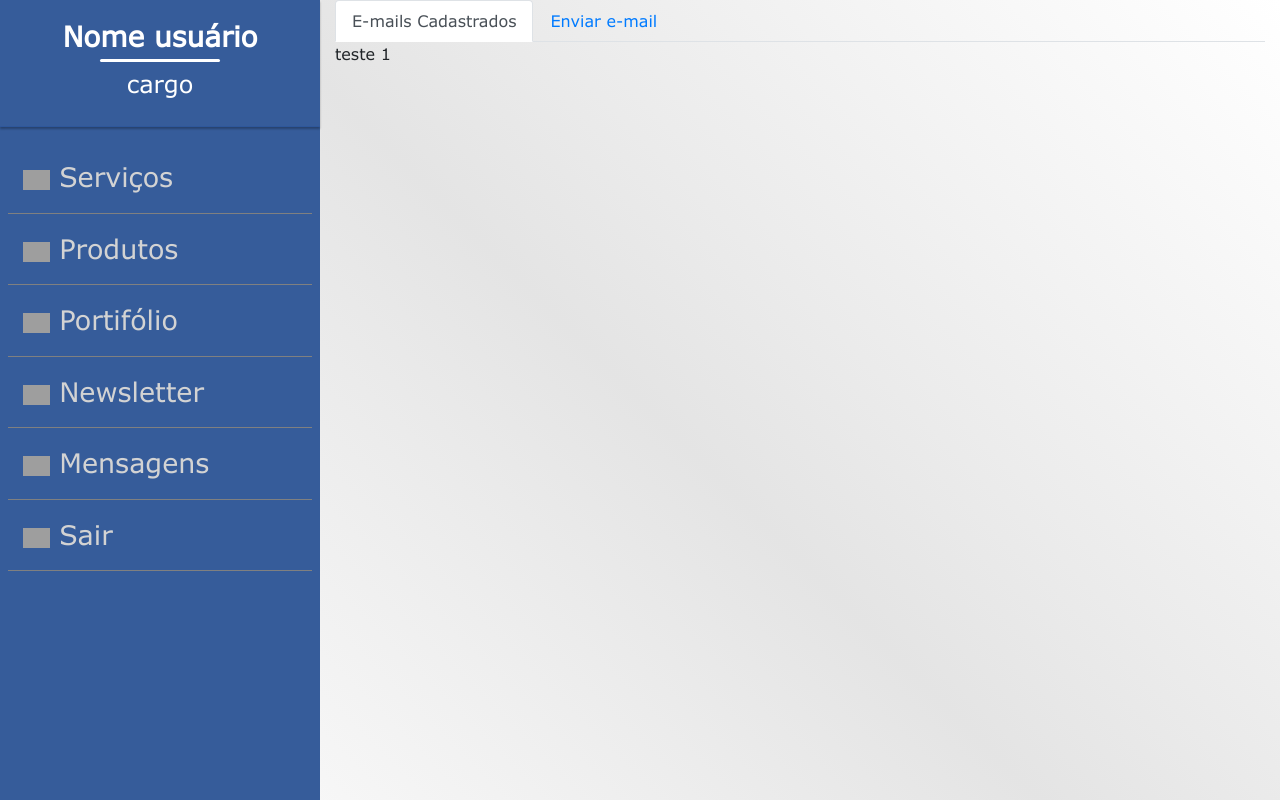
After one commit to marcoaraujoneves/TemplateTMF, a PHP site: page /sistema/gerenciador.php in a window 1280 px wide. The commit adds this page. Run offline with PHP 8.4, Linux system fonts and the light colour scheme; grey boxes are pictures that could not be loaded.

Commit message:
Inclusão da base do sistema

```diff
--- /dev/null
+++ b/css/Sistema.css
@@ -0,0 +1,129 @@
+/*--------------------------------------------------------------------*/
+/*------------------------ Layout ------------------------------------*/
+body,html{
+    width: 100%;
+    height: 100%;
+}
+
+/*----- Tela de Login -----*/
+body{
+    margin: 0 auto;
+    position: relative;
+    overflow-x: hidden;
+    background:linear-gradient(45deg,white,rgba(211, 211, 211, 0.61),white);
+}
+
+#cardLogin{
+    width: 450px;
+    height: 450px;
+    margin: 8% auto;
+    background-color: #365C9A;
+    box-sizing: border-box;
+    border-radius: 15px;
+    box-shadow: 3px 5px 7px rgb(163, 162, 162);
+
+}
+
+#cardLogin form{
+    width: 80%;
+    margin: auto auto;
+}
+
+#cardLogin form img{
+    width: 60%;
+    margin: auto;
+}
+
+/*----- Gerenciador -----*/
+#menu-lateral{
+    height: 100%;
+    position: absolute;
+    padding-right: 0px;
+    padding-left: 0px;
+    top:0;
+    bottom: 0;
+    left: 0;
+    background-color: #365C9A;
+}
+
+#painelSistema{
+    height: 100%;
+    position: absolute;
+    top:0;
+    bottom: 0;
+    right: 0;
+}
+
+#usuarioSistema{
+    width: 100%;
+    padding-top: 20px;
+    padding-bottom: 20px;
+    text-align: center;
+    border-bottom: 1px groove rgb(46, 87, 155);
+    box-shadow: 0px 2px 2px rgba(0, 0, 0, 0.288);
+}
+
+#menuSistema{
+    padding-top: 15px;
+    width: 100%;
+
+}
+
+#menuSistema ul{
+    padding: 0px;
+}
+
+.itemMenuSistema{
+    width: 95%;
+    margin: 0 auto;
+    padding: 15px;
+    color: lightgray;
+    border-bottom: 1px groove gray;
+    transition: padding-left 0.5s ease 0s, text-shadow 0.5s ease 0s, border-bottom 0.5s ease 0s;
+}
+
+.itemMenuSistema:hover{
+    padding-left: 25px;
+    text-shadow: 2px 2px 2px black;
+    border-bottom: 1px groove lightgray;
+    cursor: pointer;
+}
+
+.itemMenuSistema img{
+    height: 20px;
+}
+
+/*--------------------------------------------------------------------*/
+/*------------------------ Tipografia --------------------------------*/
+@font-face {
+    font-family: Verdana4;
+    src:url(Fontes/verdana.ttf);
+}
+
+*{
+    font-family: Verdana4, Arial, sans-serif;
+}
+
+#usuarioSistema h3{
+    color: white;
+    font-weight: 800;
+}
+
+#usuarioSistema h3::after{
+    margin: 5px auto;
+    height: 3px;
+    width: 120px;
+    content: "";
+    display: block;
+    background-color: white;
+    border-radius: 6px;
+}
+
+#usuarioSistema h4{
+    color: white;
+    font-weight: 500;
+}
+
+.itemMenuSistema{
+    font-size: 27px;
+}
--- a/css/main.css
+++ b/css/main.css
@@ -46,6 +46,13 @@
     box-shadow: 3px 5px 6px rgba(54, 92, 154, 0.514);
 }
 
+.btnForm{
+    padding: 5px;
+    color: #365C9A;
+    font-weight: 600;
+    background-color: rgb(230, 230, 230);
+    border-radius: 6px;
+}
 
 #container-mapa{
     position: absolute;
--- /dev/null
+++ b/sistema/gerenciador.php
@@ -0,0 +1,84 @@
+<!DOCTYPE html>
+<html>
+    <head>
+        <meta charset="utf-8" />
+        <meta http-equiv="X-UA-Compatible" content="IE=edge">
+        <meta name="viewport" content="width=device-width, initial-scale=1">
+        <!-- HTML5 shim and Respond.js for IE8 support of HTML5 elements and media queries -->
+        <!-- WARNING: Respond.js doesn't work if you view the page via file:// -->
+        <!--[if lt IE 9]>
+        <script src="https://oss.maxcdn.com/html5shiv/3.7.3/html5shiv.min.js"></script>
+        <script src="https://oss.maxcdn.com/respond/1.4.2/respond.min.js"></script>
+        <![endif]-->
+
+        <link rel="stylesheet" href="../css/normalize.css">
+        <link rel="stylesheet" href="../css/Sistema.css">
+        <link rel="stylesheet" href="../css/main.css">
+        <link rel="stylesheet" href="../bootstrap/css/bootstrap.min.css">
+
+        <title> Sistema de Gerenciamento | TMF </title>
+
+    </head>
+    <body>
+        <div class="container-fluid">
+            <div class="row">
+                <div class="col-md-3" id="menu-lateral">
+                    <div id="usuarioSistema">
+                        <h3> Nome usuário </h3>
+                        <h4> cargo </h4>
+                    </div>
+
+                    <div id="menuSistema">
+                        <ul type="none">
+                            <li class="itemMenuSistema">
+                                <img src="../img/location.png">
+                                Serviços
+                            </li>
+                            <li class="itemMenuSistema">
+                                <img src="../img/location.png">
+                                Produtos
+                            </li>
+                            <li class="itemMenuSistema">
+                                <img src="../img/location.png">
+                                Portifólio
+                            </li>
+                            <li class="itemMenuSistema">
+                                <img src="../img/location.png">
+                                Newsletter
+                            </li>
+                            <li class="itemMenuSistema">
+                                <img src="../img/location.png">
+                                Mensagens
+                            </li>
+                            <li class="itemMenuSistema">
+                                <img src="../img/location.png">
+                                Sair
+                            </li>
+
+                        </ul>
+                    </div>
+                </div>
+
+                <div class="col-md-9" id="painelSistema">
+                    <ul class="nav nav-tabs" role="tablist">
+                        <li class="nav-item"><a class="nav-link active" href="#listaEmails" role="tab" data-toggle="tab"> E-mails Cadastrados </a></li>
+                        <li class="nav-item"><a class="nav-link" href="#enviarEmail" role="tab" data-toggle="tab"> Enviar e-mail </a></li>
+                    </ul>
+
+                    <div class="tab-content">
+                        <div class="tab-pane active"  role="tabpanel" id="listaEmails">
+                            teste 1
+                        </div>
+
+                        <div class="tab-pane"  role="tabpanel" id="enviarEmail">
+                            teste 2
+                        </div>
+                    </div>
+                </div>
+           </div>
+       </div>
+
+    </body>
+    <script src="../bootstrap/js/bootstrap.min.js"></script>
+    <script src="../js/jquery-3.3.1.js"></script>
+</html>
```
Also changed, not shown: sistema/index.php (added, +41 -0 lines).
